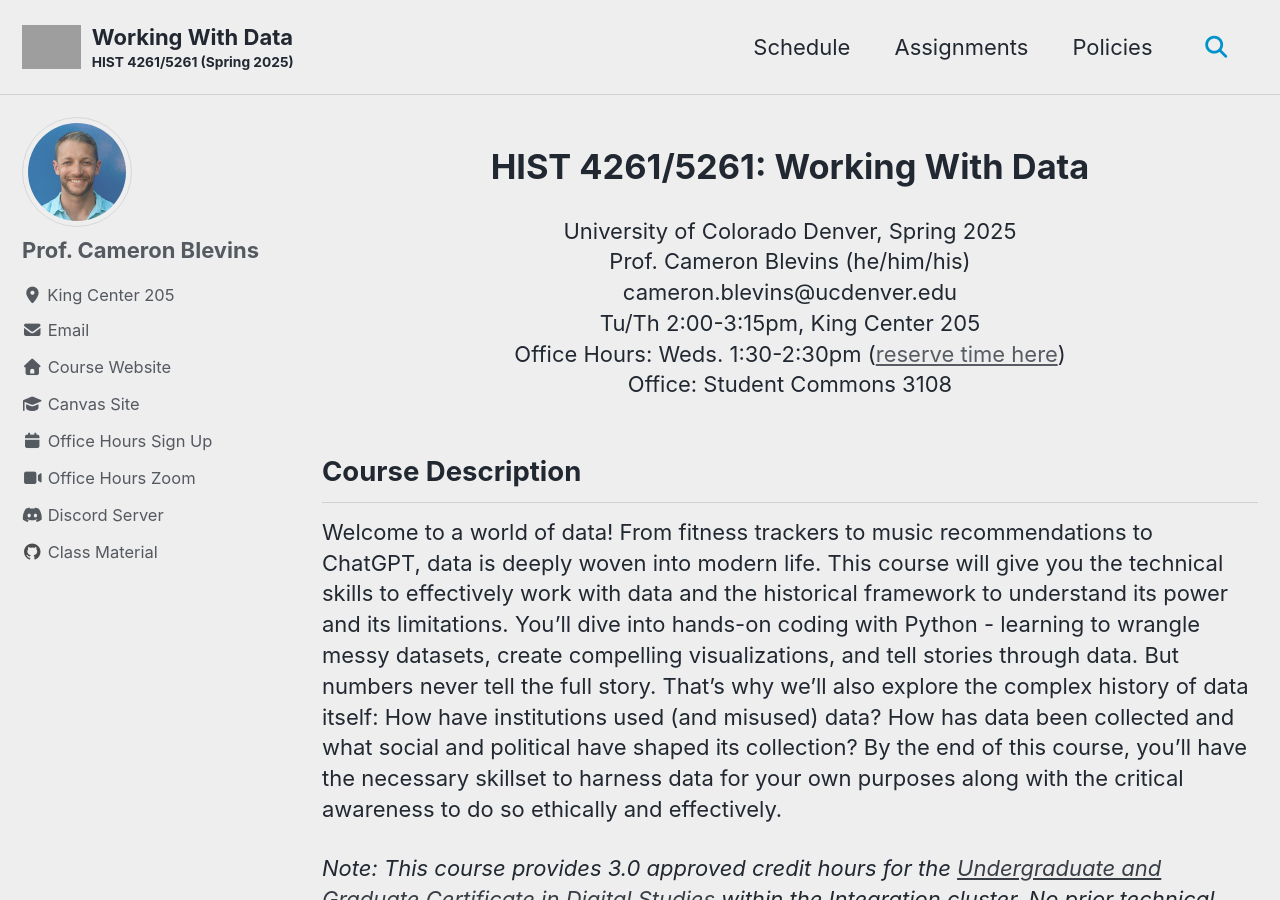
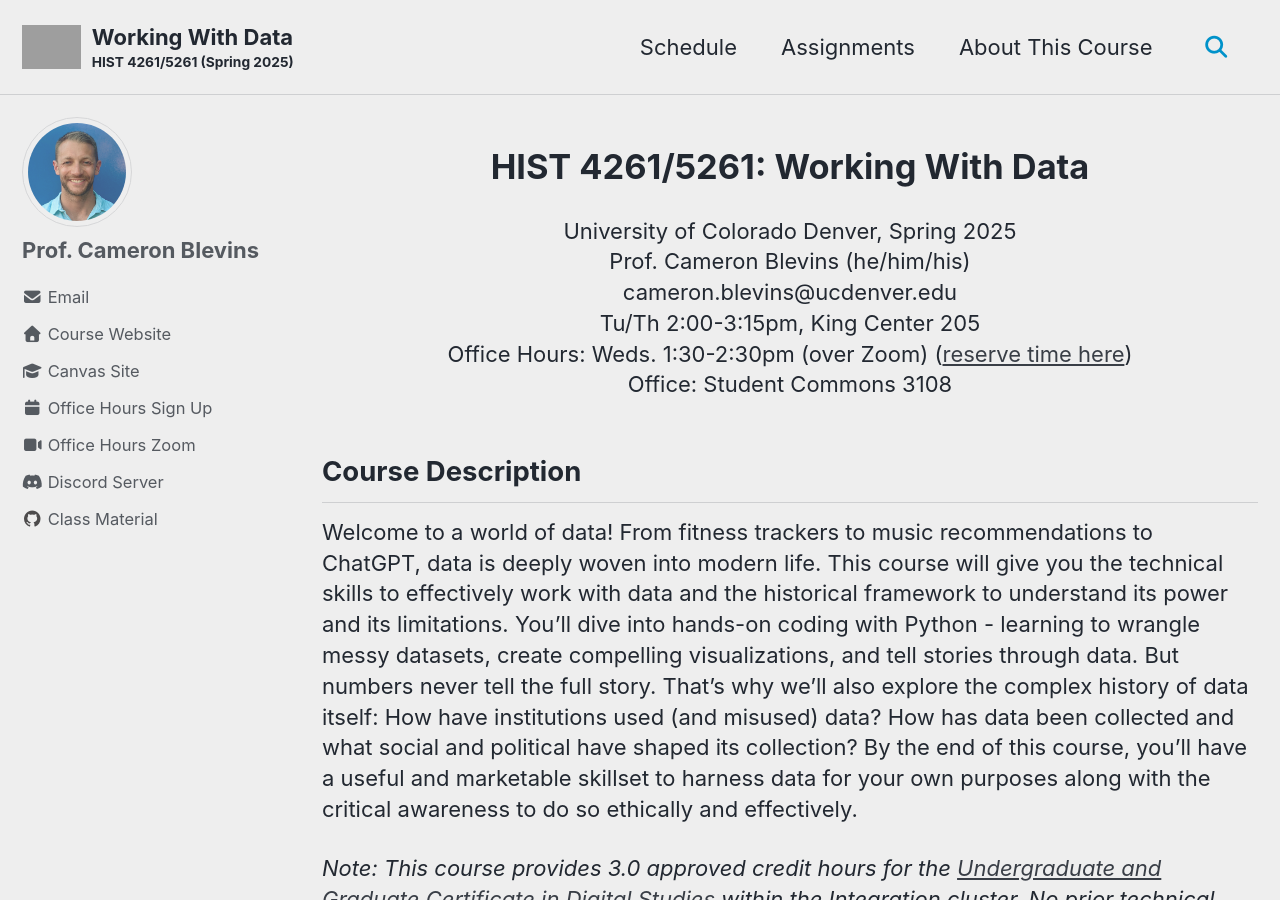
Before and after one commit to cblevins/sp25-data, a Jekyll site: the page built from _pages/index.md, in a window 1280 px wide and 900 px high. Built offline with Jekyll 4.4.1, drawn with Linux system fonts in a browser that asks for light colours; cached includes are drawn as plain includes; the list of posts is cut into pages by our own code; grey boxes are pictures that could not be loaded.

Commit message:
office hours

```diff
--- a/_config.yml
+++ b/_config.yml
@@ -108,7 +108,7 @@
   name: "Prof. Cameron Blevins"
   avatar: "/assets/images/blevins-headshot-2022-small.jpg" # path of avatar image, e.g. "/assets/images/bio-photo.jpg"
   bio: ""
-  location: "King Center 205"
+  location: # "King Center 205"
   email:
   links:
     - label: "Email"
@@ -129,7 +129,7 @@
     #  url: "https://goo.gl/maps/Dsi17MkZmCoLXUWZ7"
     - label: "Office Hours Sign Up"
       icon: "fas fa-calendar"
-      url: ""
+      url: "https://outlook.office365.com/owa/calendar/ProfBlevinsSpring2025OfficeHours@cuanschutz.edu/bookings/s/jL7GGvwk8Uy3t9An0rnVXQ2"
     - label: "Office Hours Zoom"
       icon: "fas fa-video"
       url: "https://ucdenver.zoom.us/j/91012819482"
--- a/_data/navigation.yml
+++ b/_data/navigation.yml
@@ -4,5 +4,5 @@
     url: /schedule/
   - title: "Assignments"
     url: /assignments/
-  - title: "Policies"
-    url: /policies/
+  - title: "About This Course"
+    url: /about-this-course/
--- a/_pages/index.md
+++ b/_pages/index.md
@@ -11,14 +11,14 @@
 Prof. Cameron Blevins (he/him/his)<br>
 cameron.blevins@ucdenver.edu<br>
 Tu/Th 2:00-3:15pm, King Center 205<br>
-Office Hours: Weds. 1:30-2:30pm (<a href="">reserve time here</a>)<br>
+Office Hours: Weds. 1:30-2:30pm (over Zoom) (<a href="https://outlook.office365.com/owa/calendar/ProfBlevinsSpring2025OfficeHours@cuanschutz.edu/bookings/s/jL7GGvwk8Uy3t9An0rnVXQ2">reserve time here</a>)<br>
 Office: Student Commons 3108<br>
 </p>
 </div>
 
 ## Course Description
 
-Welcome to a world of data! From fitness trackers to music recommendations to ChatGPT, data is deeply woven into modern life. This course will give you the technical skills to effectively work with data and the historical framework to understand its power and its limitations. You'll dive into hands-on coding with Python - learning to wrangle messy datasets, create compelling visualizations, and tell stories through data. But numbers never tell the full story. That's why we'll also explore the complex history of data itself: How have institutions used (and misused) data? How has data been collected and what social and political have shaped its collection? By the end of this course, you'll have the necessary skillset to harness data for your own purposes along with the critical awareness to do so ethically and effectively.
+Welcome to a world of data! From fitness trackers to music recommendations to ChatGPT, data is deeply woven into modern life. This course will give you the technical skills to effectively work with data and the historical framework to understand its power and its limitations. You'll dive into hands-on coding with Python - learning to wrangle messy datasets, create compelling visualizations, and tell stories through data. But numbers never tell the full story. That's why we'll also explore the complex history of data itself: How have institutions used (and misused) data? How has data been collected and what social and political have shaped its collection? By the end of this course, you'll have a useful and marketable skillset to harness data for your own purposes along with the critical awareness to do so ethically and effectively.
 
 _Note: This course provides 3.0 approved credit hours for the [Undergraduate and Graduate Certificate in Digital Studies](https://clas.ucdenver.edu/digital-studies-certificates/) within the Integration cluster. No prior technical experience or coursework is required to enroll._
 
```
Also changed, not shown: _pages/about-this-course.md (added, +116 -0 lines), _pages/policies.md (deleted, +0 -84 lines).
